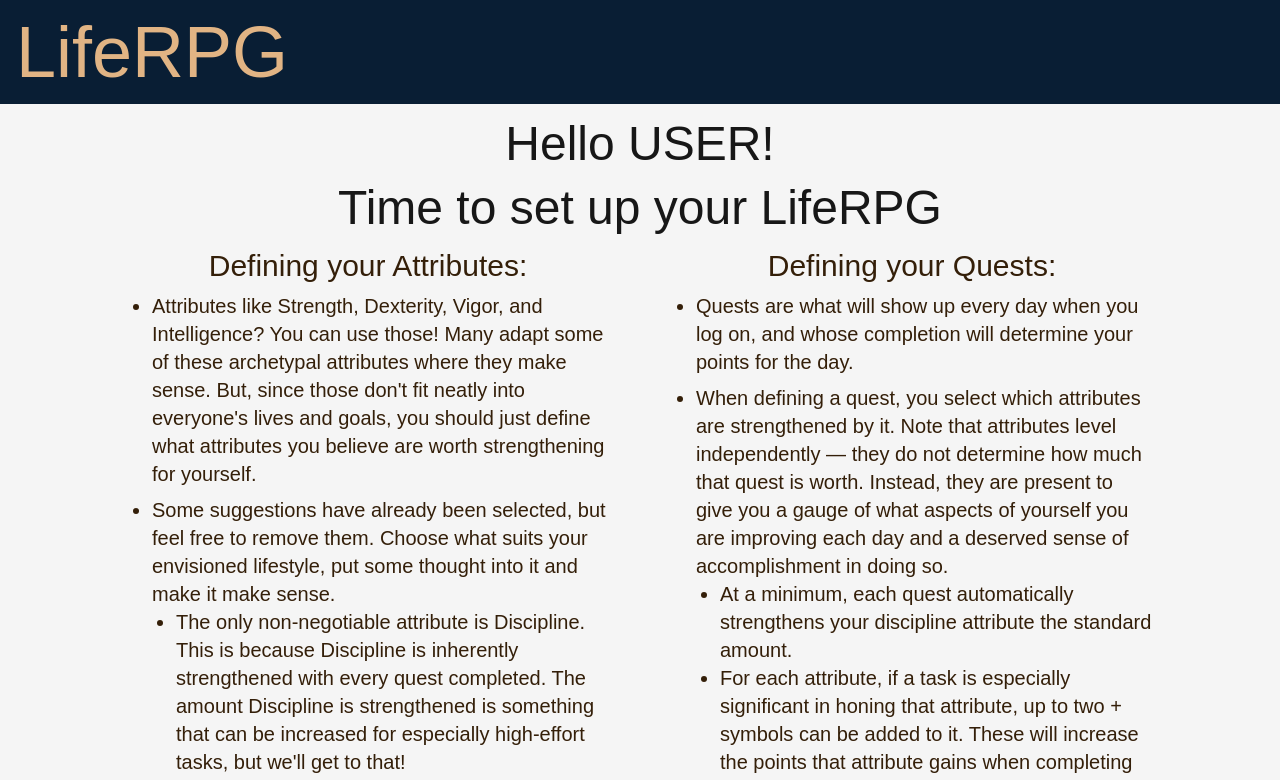
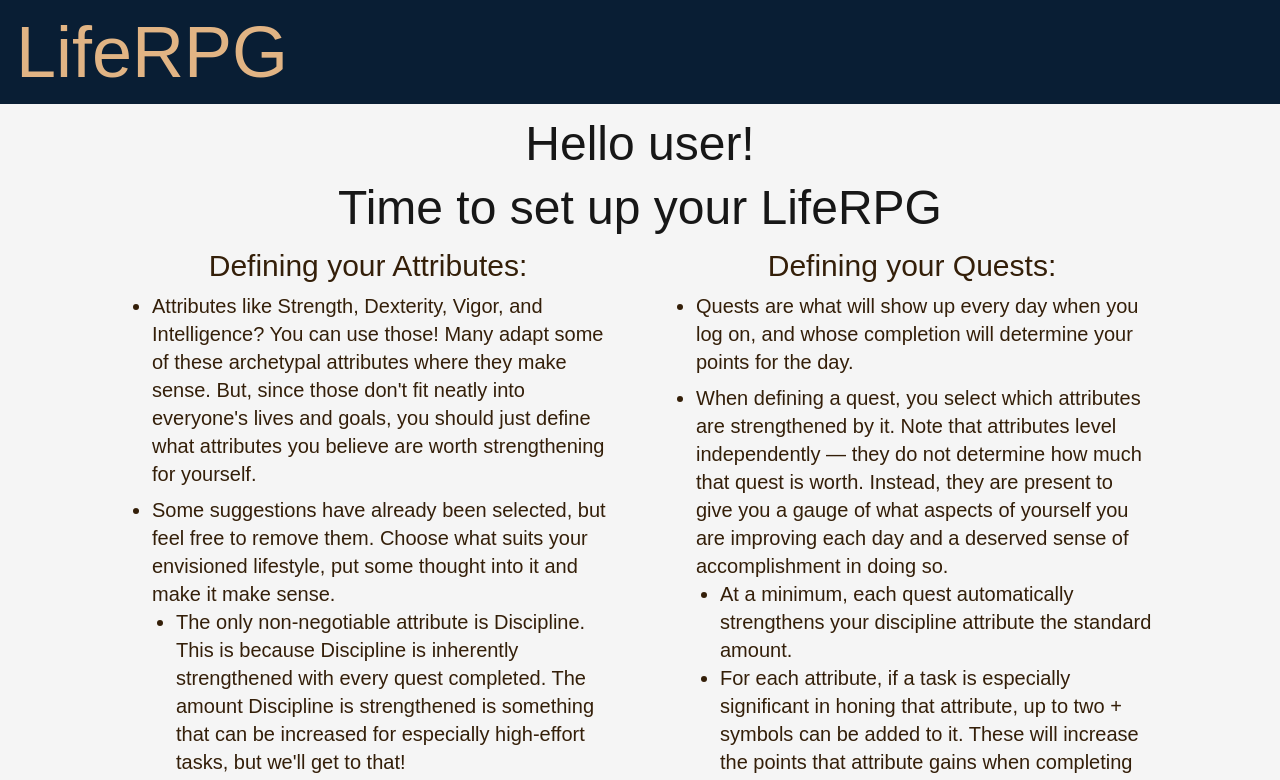
Before and after one commit to Daltraxx/life-rpg, a Next.js app: page /account-setup in a window 1280 px wide. Shown: the top 780 px of the page. Built offline with nearby package versions, Linux system fonts and the light colour scheme; no server answers; the database is empty; a web font is replaced by a local one.

Commit message:
display username

```diff
--- a/src/app/ui/account-creation/AccountSetup/Intro/Intro.tsx
+++ b/src/app/ui/account-creation/AccountSetup/Intro/Intro.tsx
@@ -67,7 +67,7 @@ export default function Intro({ authUser }: { authUser: User | null }) {
     <Bounded innerClassName={styles.contentContainer}>
       <section className={styles.introHeader}>
         {/* TODO: Replace USER with actual user name */}
-        <Span size="48-responsive">Hello USER!</Span>
+        <Span size="48-responsive">Hello {userName}!</Span>
         <Heading as="h1" size="48-responsive">
           {introCopy.heading}
         </Heading>
```
